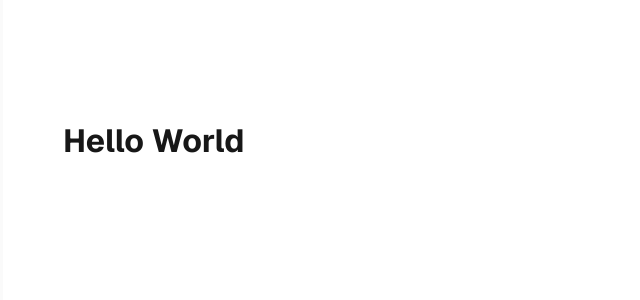
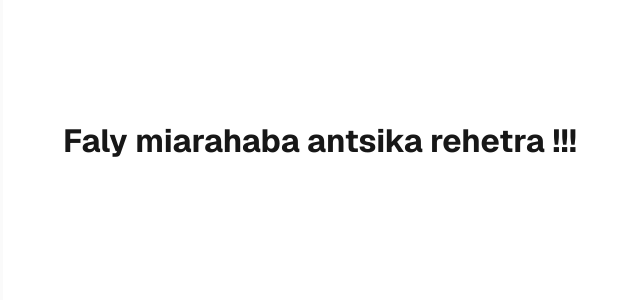
Before and after one commit to nivorako/EPMEF, a Next.js app: page / in a window 1280 px wide. Shown: the top 300 px of the page, without its empty margins (237-877 px from the left). Built offline with nearby package versions, Linux system fonts and the light colour scheme.

Commit message:
modify welocome text

```diff
--- a/package.json
+++ b/package.json
@@ -1,5 +1,5 @@
 {
-  "name": "fpmof",
+    "name": "epmef",
     "version": "0.1.0",
     "private": true,
     "scripts": {
@@ -19,6 +19,7 @@
         "@types/react-dom": "^19",
         "eslint": "^9",
         "eslint-config-next": "16.1.6",
+        "prettier": "^3.8.1",
         "typescript": "^5"
     }
 }
--- a/src/app/page.tsx
+++ b/src/app/page.tsx
@@ -1,11 +1,10 @@
-
 import styles from "./page.module.css";
 
 export default function Home() {
     return (
         <div className={styles.page}>
             <main className={styles.main}>
-      <h1>Hello World</h1>
+                <h1>Faly miarahaba antsika rehetra !!!</h1>
             </main>
         </div>
     );
```
Also changed, not shown: src/app/layout.tsx (indentation only), 2 other files (tests, documents, lock files or other folders). Lines whose indentation alone changed are shown as unchanged.
